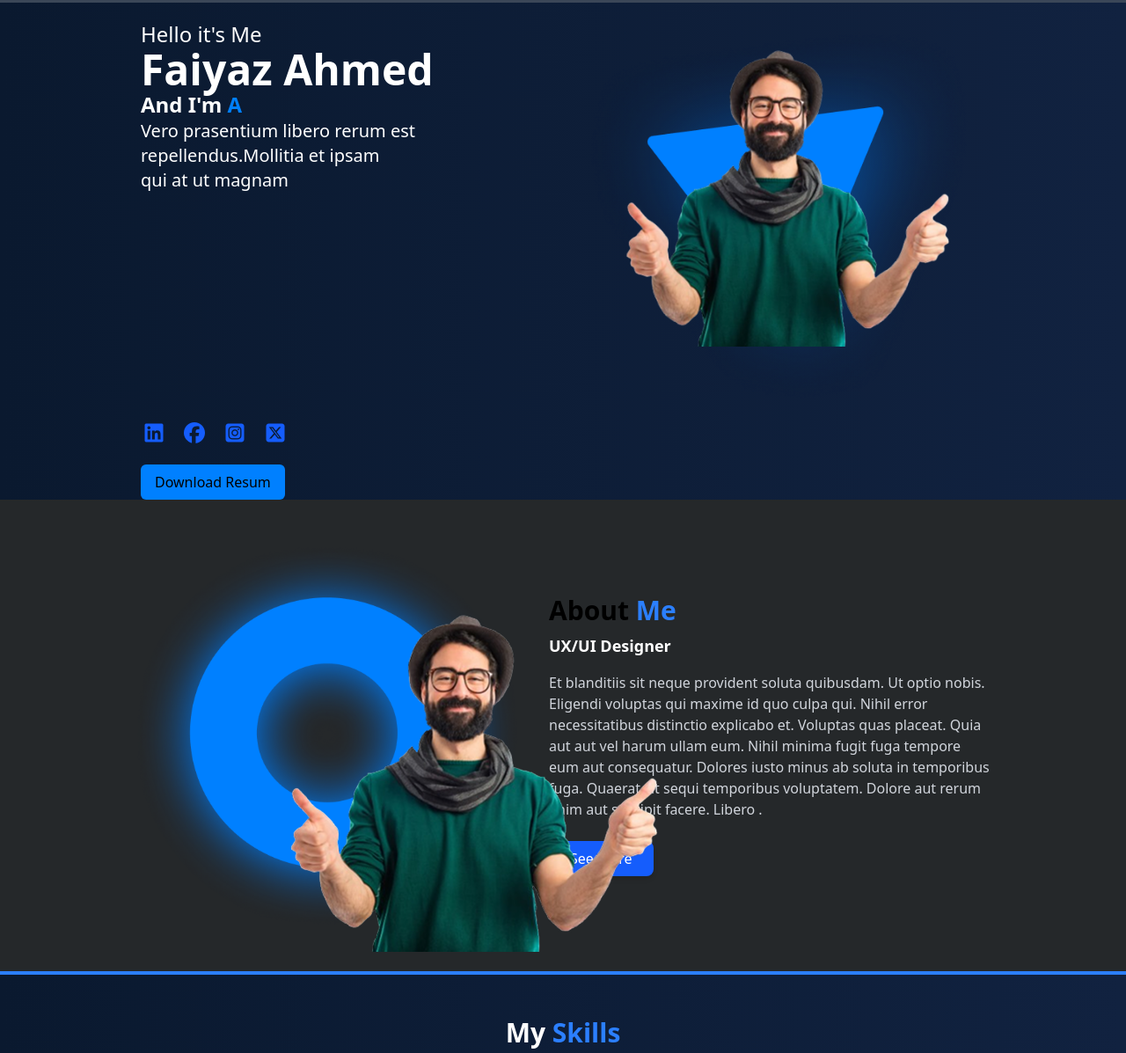
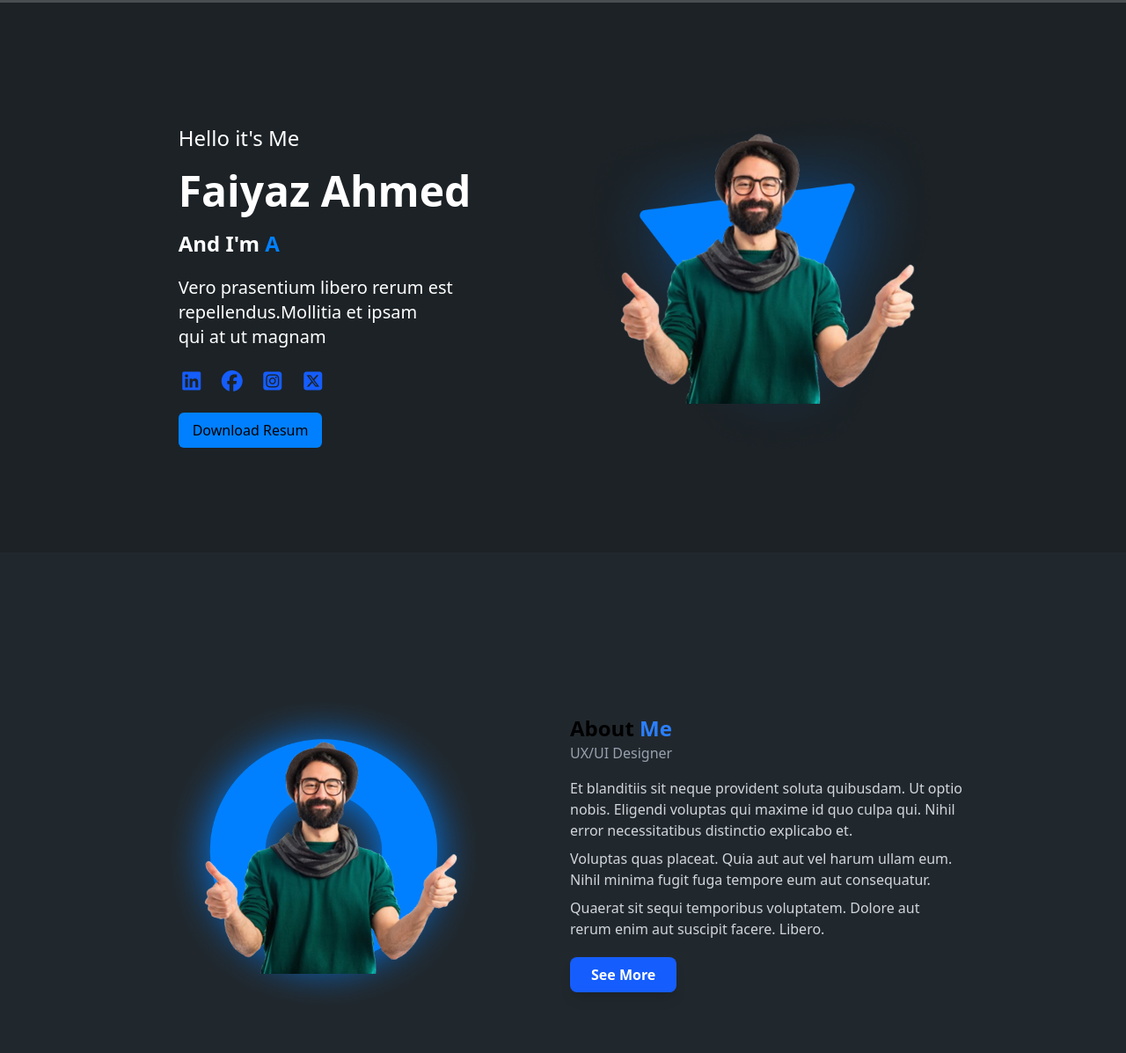
Before and after one commit to alifhossinsajjad/TAILWIND-PROJECT, a plain HTML site: page index.html in a window 1280 px wide. Shown: the part 65-1262 px from the top of the page at 88% size. Drawn offline with nearby package versions, Linux system fonts and the light colour scheme.

Commit message:
update the redme file

```diff
--- a/index.html
+++ b/index.html
@@ -1,23 +1,19 @@
 <!DOCTYPE html>
 <html>
+
 <head>
   <meta charset="UTF-8" />
   <meta name="viewport" content="width=device-width, initial-scale=1.0" />
   <script src="https://cdn.jsdelivr.net/npm/@tailwindcss/browser@4"></script>
-    <link
-      rel="stylesheet"
-      href="https://cdnjs.cloudflare.com/ajax/libs/font-awesome/7.0.1/css/all.min.css"
+  <link rel="stylesheet" href="https://cdnjs.cloudflare.com/ajax/libs/font-awesome/7.0.1/css/all.min.css"
     integrity="sha512-2SwdPD6INVrV/lHTZbO2nodKhrnDdJK9/kg2XD1r9uGqPo1cUbujc+IYdlYdEErWNu69gVcYgdxlmVmzTWnetw=="
-      crossorigin="anonymous"
-      referrerpolicy="no-referrer"
-    />
+    crossorigin="anonymous" referrerpolicy="no-referrer" />
 </head>
+
 <body>
   <header class="relative">
-      <nav class="bg-[#0A192F]/80 z-50 backdrop-blur-md sticky top-0">
-        <div
-          class="flex flex-col lg:flex-row justify-between items-center w-11/12 mx-auto p-4 text-white"
-        >
+    <nav class="bg-[#1c2226]/80 z-50 backdrop-blur-md sticky top-0">
+      <div class="flex flex-col lg:flex-row justify-between items-center w-11/12 mx-auto p-4 text-white">
         <h1 class="text-3xl font-bold text-center">F A</h1>
 
         <ul class="hidden lg:flex text-lg gap-12">
@@ -31,71 +27,88 @@
     </nav>
   </header>
 
-    <main class="bg-gradient-to-r from-[#0A192F] to-[#112240] ">
-      <section>
-        <div class="w-9/12 mx-auto">
+  <main class="bg-[#1c2226]">
+    <section class="w-10/12 mx-auto">
+      <div class="p-24">
         <!-- Right side -->
-          <div class="flex justify-between pt-5">
+        <div class="flex justify-between items-center pt-5">
           <div class="flex justify-center relative order-1 lg:order-2">
             <img src="images/Polygon.png" alt="" />
             <img src="images/banner.png" alt="" class="absolute top-5" />
           </div>
 
-            <div >
+          <div>
             <div class=" items-center order-2 lg:order-1 ">
-                <h2 class="text-2xl text-white ">Hello it's Me</h2>
-                <h1 class="text-5xl text-white font-bold">Faiyaz Ahmed</h1>
-                <h2 class="text-2xl tex text-white font-bold">And I'm <span class="text-md text-[#0080FF]">A</span></h2>
-                <p class="text-white text-md text-xl">
+              <h2 class="text-2xl text-white mb-5">Hello it's Me</h2>
+              <h1 class="text-5xl text-white font-bold mb-5">Faiyaz Ahmed</h1>
+              <h2 class="text-2xl tex text-white font-bold mb-5">And I'm <span class="text-md text-[#0080FF]">A</span>
+              </h2>
+              <p class="text-white text-md text-xl mb-5">
                 Vero prasentium libero rerum est repellendus.Mollitia et ipsam
-                  <br/>qui at ut magnam
+                <br />qui at ut magnam
               </p>
-              </div>
-            </div>
-          </div>
-
               <div class="flex list-none text-2xl text-blue-600 mb-5 gap-4">
                 <li><i class="fa-brands fa-linkedin"></i></li>
                 <li><i class="fa-brands fa-facebook"></i></li>
                 <li><i class="fa-brands fa-square-instagram"></i></li>
                 <li><i class="fa-brands fa-square-x-twitter"></i></li>
               </div>
-
               <!-- Button Div -->
               <div class="mt-5">
-            <button
-              class="bg-[#0080FF] rounded-md px-4 py-2 shadow[0_0px_10px_10px_rgba(0,128,255,0.6)]">
+                <button class="bg-[#0080FF] rounded-md px-4 py-2 shadow[0_0px_10px_10px_rgba(0,128,255,0.6)]">
                   Download Resum</button>
               </div>
             </div>
+          </div>
+        </div>
+      </div>
     </section>
-    </main>
-
 
     <!-- About Me Section -->
 
-    <section class="bg-[#25282A] border-b-4 border-blue-500 py-12">
-      <div class="max-w-5xl mx-auto flex flex-col md:flex-row items-center gap-8 px-6">
+     <section class=" bg-[#21282d]">
+    <div class="flex justify-center items-center gap-24 p-46">
+      <div class="relative">
 
-        <!-- Profile Image -->
-        <div class="flex-shrink-0">
-          <img src="images/rouded.png" alt="" class="w-110 h-110 rounded-full border-blue-500 object-cover">
-          <img src="images/banner.png" alt="" class=" absolute top-187 left-65">
+      <div class="absolute inset-0 flex items-center justify-center">
+        <img src="./images/rouded.png" alt="">
       </div>
 
-      <!-- Text Content -->
-      <div>
-        <h2 class="text-3xl font-bold">About <span class="text-blue-500">Me</span></h2>
-        <h3 class="text-lg text-white font-bold mt-2">UX/UI Designer</h3>
-        <p class="mt-4 text-gray-300">Et blanditiis sit neque provident soluta quibusdam. Ut optio nobis. Eligendi voluptas qui maxime id quo culpa qui. Nihil error necessitatibus distinctio explicabo et. Voluptas quas placeat. Quia aut aut vel harum ullam eum. Nihil minima fugit fuga tempore eum aut consequatur. Dolores iusto minus ab soluta in temporibus fuga. Quaerat sit sequi temporibus voluptatem. Dolore aut rerum enim aut suscipit facere. Libero .</p>
-        <button class="mt-6 px-6 py-2 bg-blue-600 hover:bg-blue-700 text-white font-medium rounded-lg shadow-md">
+      <img src="./images/banner.png" alt="Profile" class="relative  object-contain z-10">
+    </div>
+
+    <div class="max-w-md">
+      <h2 class="text-2xl font-bold">About <span class="text-blue-500">Me</span></h2>
+      <p class="text-gray-400">UX/UI Designer</p>
+      <p class="mt-4 text-gray-300">
+        Et blanditiis sit neque provident soluta quibusdam. Ut optio nobis.
+        Eligendi voluptas qui maxime id quo culpa qui. Nihil error necessitatibus distinctio explicabo et.
+      </p>
+      <p class="mt-2 text-gray-300">
+        Voluptas quas placeat. Quia aut aut vel harum ullam eum. Nihil minima fugit fuga tempore eum aut consequatur.
+      </p>
+      <p class="mt-2 text-gray-300">
+        Quaerat sit sequi temporibus voluptatem. Dolore aut rerum enim aut suscipit facere. Libero.
+      </p>
+
+      <button class="mt-5 px-6 py-2 bg-blue-600 hover:bg-blue-700 rounded-lg shadow-lg text-white font-semibold">
         See More
       </button>
     </div>
     </div>
+
+
   </section>
 
+  </main>
+
+
+
+
+
+
   <!-- My Skills Section -->
+
   <section class="bg-gradient-to-r from-[#0A192F] to-[#112240]  py-12">
     <div class=" max-w-4xl mx-auto text-center px-6">
       <h2 class="text-3xl text-white font-bold">My <span class="text-blue-500">Skills</span></h2>
@@ -106,16 +119,16 @@
           <img src="images/brush.png" alt="" class="items-center">
         </div>
         <h3 class="text-2xl text-white font-semibold">UX/UI Designer</h3>
-            <p class="mt-3 text-gray-300 text-xl">Et blanditiis sit neque provident soluta quibusdam. Ut optio nobis. Eligendi voluptas qui maxime id quo culpa qui. Nihil error necessitatibus distinctio explicabo et. <br>
+        <p class="mt-3 text-gray-300 text-xl">Et blanditiis sit neque provident soluta quibusdam. Ut optio nobis.
+          Eligendi voluptas qui maxime id quo culpa qui. Nihil error necessitatibus distinctio explicabo et. <br>
           Voluptas quas placeat. Quia aut aut vel harum ullam eum. Nihil minima fugit fuga</p>
         <button class="mt-5 px-6 py-2 bg-blue-600 hover:bg-blue-700 text-white rounded-lg shadow-md">Read more</button>
       </div>
     </div>
   </section>
 
-
   <!-- My Recent Works -->
-    <section class=" bg-[url('images/Projects_bg.png')] bg-cover bg-center py-12 relative">
+  <section class=" bg-[url('images/Projects_bg.png')] bg-cover bg-center py-56 relative">
 
     <div class="max-w-6xl mx-auto px-6 text-center">
 
@@ -152,19 +165,24 @@
       <form action="#" method="POST" class="space-y-6">
         <!-- Name Fields -->
         <div class="grid grid-cols-1 md:grid-cols-2 gap-6">
-          <input type="text" placeholder="First Name" class="w-full px-4 py-3 rounded-md bg-[#1E1E1E] text-white focus:ring-2 focus:ring-blue-500 outline-none">
-          <input type="text" placeholder="Last Name" class="w-full px-4 py-3 rounded-md bg-[#1E1E1E] text-white focus:ring-2 focus:ring-blue-500 outline-none">
+          <input type="text" placeholder="First Name"
+            class="w-full px-4 py-3 rounded-md bg-[#1E1E1E] text-white focus:ring-2 focus:ring-blue-500 outline-none">
+          <input type="text" placeholder="Last Name"
+            class="w-full px-4 py-3 rounded-md bg-[#1E1E1E] text-white focus:ring-2 focus:ring-blue-500 outline-none">
         </div>
 
         <!-- Email -->
-        <input type="email" placeholder="Email" class="w-full px-4 py-3 rounded-md bg-[#1E1E1E] text-white focus:ring-2 focus:ring-blue-500 outline-none">
+        <input type="email" placeholder="Email"
+          class="w-full px-4 py-3 rounded-md bg-[#1E1E1E] text-white focus:ring-2 focus:ring-blue-500 outline-none">
 
         <!-- Message -->
-        <input type="text" rows="5" placeholder="Your Message" class="w-full px-4 py-15 rounded-md bg-[#1E1E1E] text-white focus:ring-2 focus:ring-blue-500 outline-none"></input>
+        <input type="text" rows="5" placeholder="Your Message"
+          class="w-full px-4 py-15 rounded-md bg-[#1E1E1E] text-white focus:ring-2 focus:ring-blue-500 outline-none"></input>
 
         <!-- Button -->
         <div class="text-center">
-          <button type="submit" class="px-6 py-3 bg-blue-600 hover:bg-blue-700 rounded-lg font-medium shadow-lg shadow-blue-500/50">
+          <button type="submit"
+            class="px-6 py-3 bg-blue-600 hover:bg-blue-700 rounded-lg font-medium shadow-lg shadow-blue-500/50">
             Send
           </button>
         </div>
@@ -172,4 +190,5 @@
     </div>
   </section>
 </body>
+
 </html>
```
Also changed, not shown: 1 other file. Lines whose indentation alone changed are shown as unchanged.
